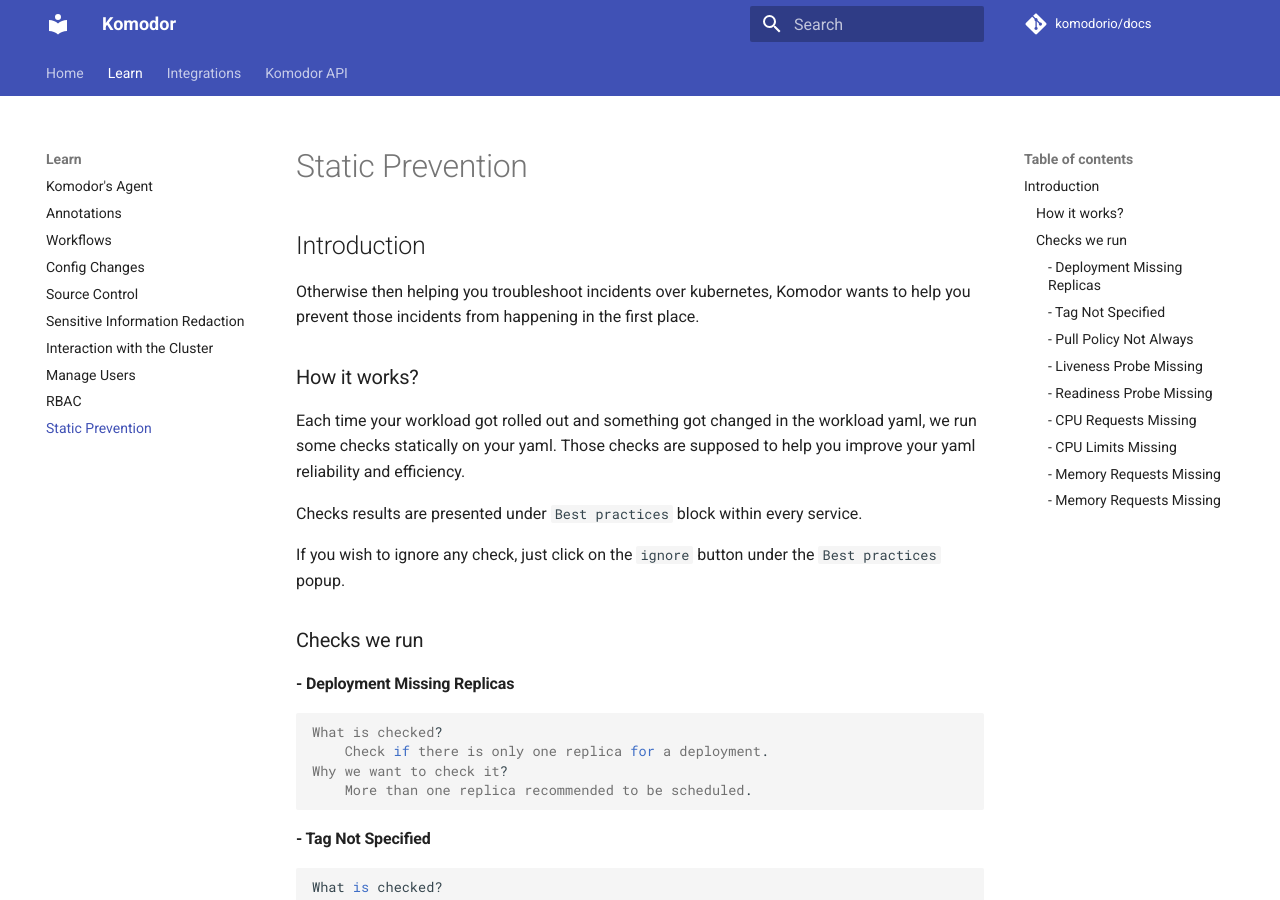
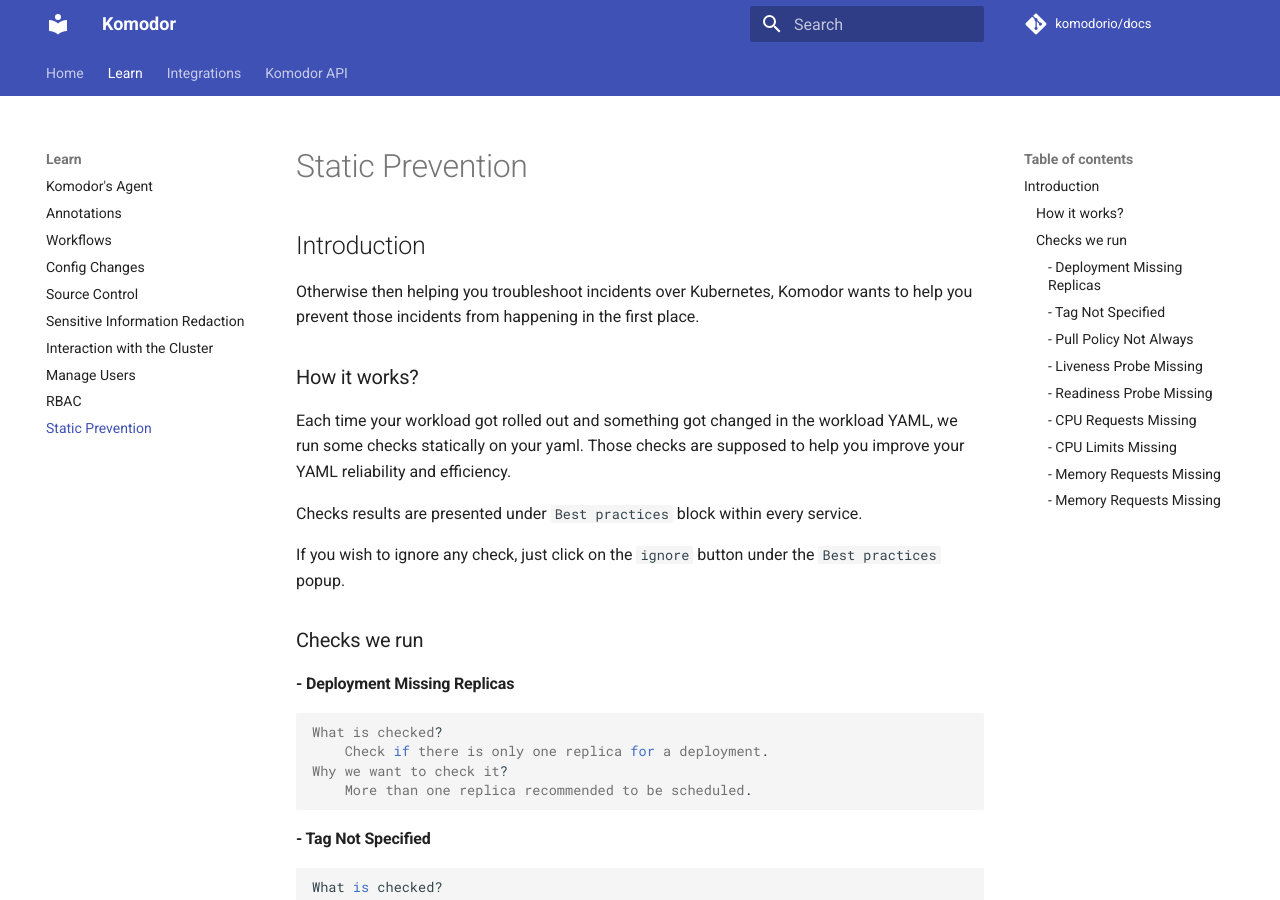
Before and after one commit to komodorio/docs, an MkDocs documentation site: the page built from docs/Learn/Static-Prevention.md, in a window 1280 px wide and 900 px high. Built offline with MkDocs 1.6.1 and Material for MkDocs 9.7.7, drawn with Linux system fonts in a browser that asks for light colours; comment, search, counter and statistics services are not loaded.

```diff
--- a/docs/Learn/Static-Prevention.md
+++ b/docs/Learn/Static-Prevention.md
@@ -2,13 +2,13 @@
 
 ## Introduction
 
-Otherwise then helping you troubleshoot incidents over kubernetes, Komodor wants to
+Otherwise then helping you troubleshoot incidents over Kubernetes, Komodor wants to
 help you prevent those incidents from happening in the first place.
 
 ### How it works?
 
-Each time your workload got rolled out and something got changed in the workload yaml, we run
-some checks statically on your yaml. Those checks are supposed to help you improve your yaml reliability
+Each time your workload got rolled out and something got changed in the workload YAML, we run
+some checks statically on your yaml. Those checks are supposed to help you improve your YAML reliability
 and efficiency.
 
 Checks results are presented under `Best practices` block within every service.
```
